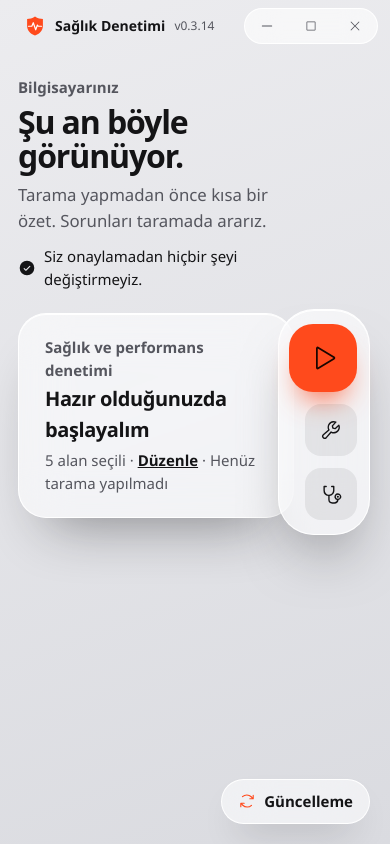
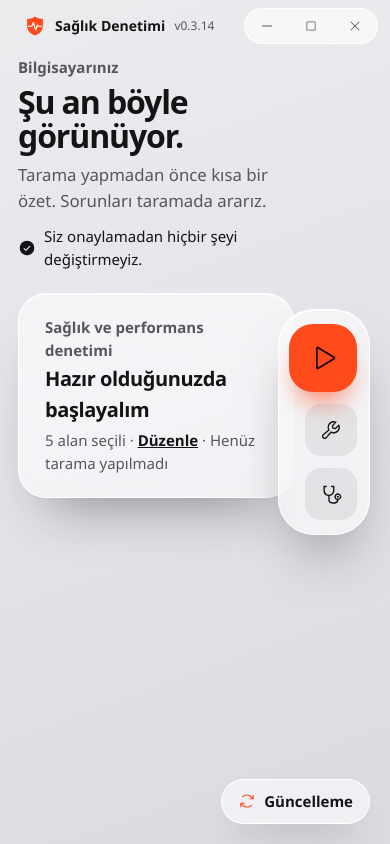
Before and after one commit to Fatal-IV/health-manager, a React (Vite) app in the folder ui/: page / in a window 390 px wide. Built offline with nearby package versions, Linux system fonts and the light colour scheme.

Commit message:
fix(home): move the home content up under the title bar
Co-Authored-By: Claude Sonnet 5.5 <noreply@anthropic.com>
Claude-Session: https://claude.ai/code/session_01W6CP7ALPnHjyAwJVMY4vzK

```diff
--- a/ui/src/theme/theme.css
+++ b/ui/src/theme/theme.css
@@ -458,7 +458,7 @@ progress::-webkit-progress-value { background: var(--accent); border-radius: 999
 .home-pane .notice { background: none; border-radius: 0; border-bottom: 1px solid var(--border); padding: 0 0 12px; margin-bottom: 16px; }
 
 /* Start screen: a short summary of the computer, then one clear way to begin */
-.home-b { max-width: 940px; margin: 0 auto; padding: 84px 40px 40px; }
+.home-b { max-width: 940px; margin: 0 auto; padding: 64px 40px 40px; }
 @media (min-width: 821px) and (max-width: 1180px) { .home-b { padding-right: 130px; } }
 .home-b .eyebrow { margin: 0; color: var(--muted); font-weight: 600; }
 .home-b h1 { margin: 6px 0 0; font-family: var(--font-display); font-size: clamp(2rem, 5vw, 2.9rem); font-weight: 800; letter-spacing: -0.035em; line-height: 1.05; }
@@ -501,7 +501,7 @@ progress::-webkit-progress-value { background: var(--accent); border-radius: 999
 .start-options { margin-top: 18px; padding-top: 16px; border-top: 1px solid var(--border); }
 .start-options .areas { margin: 0 0 12px; }
 @media (max-width: 720px) {
-  .home-b { padding: 76px 96px 32px 18px; }
+  .home-b { padding: 56px 96px 32px 18px; }
   .ecg-mini { display: none; }
 }
 
```
